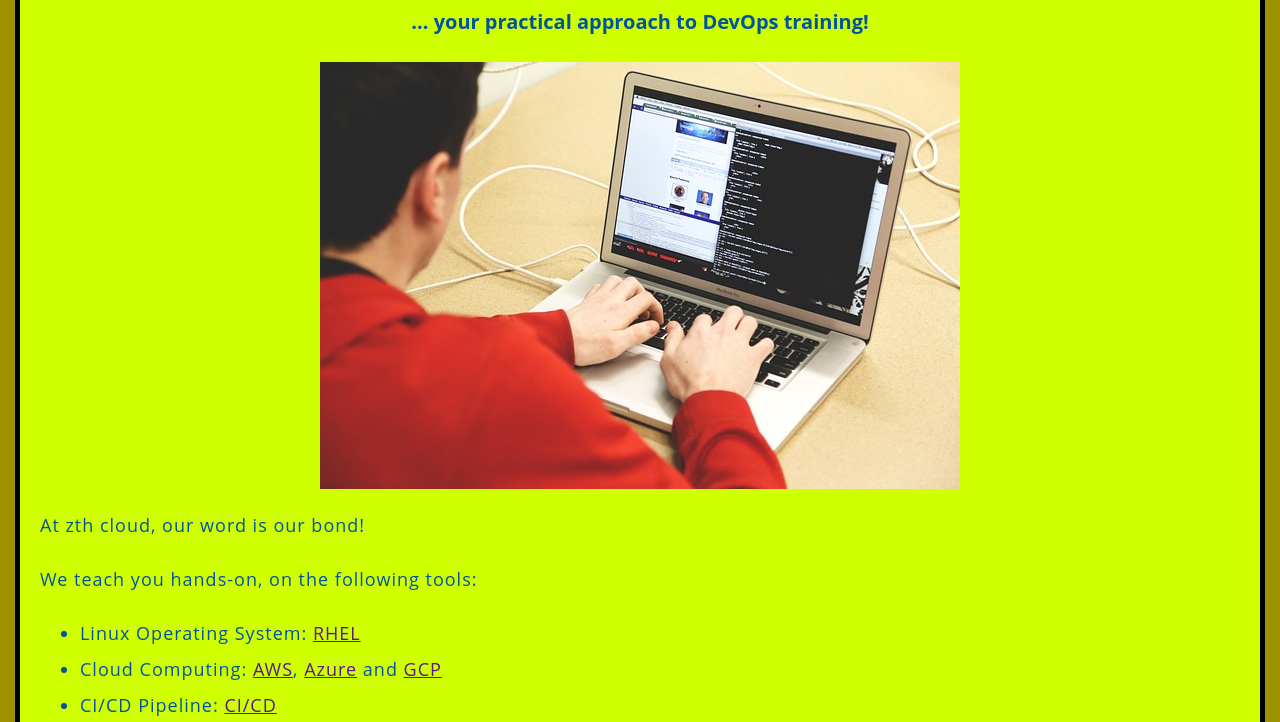
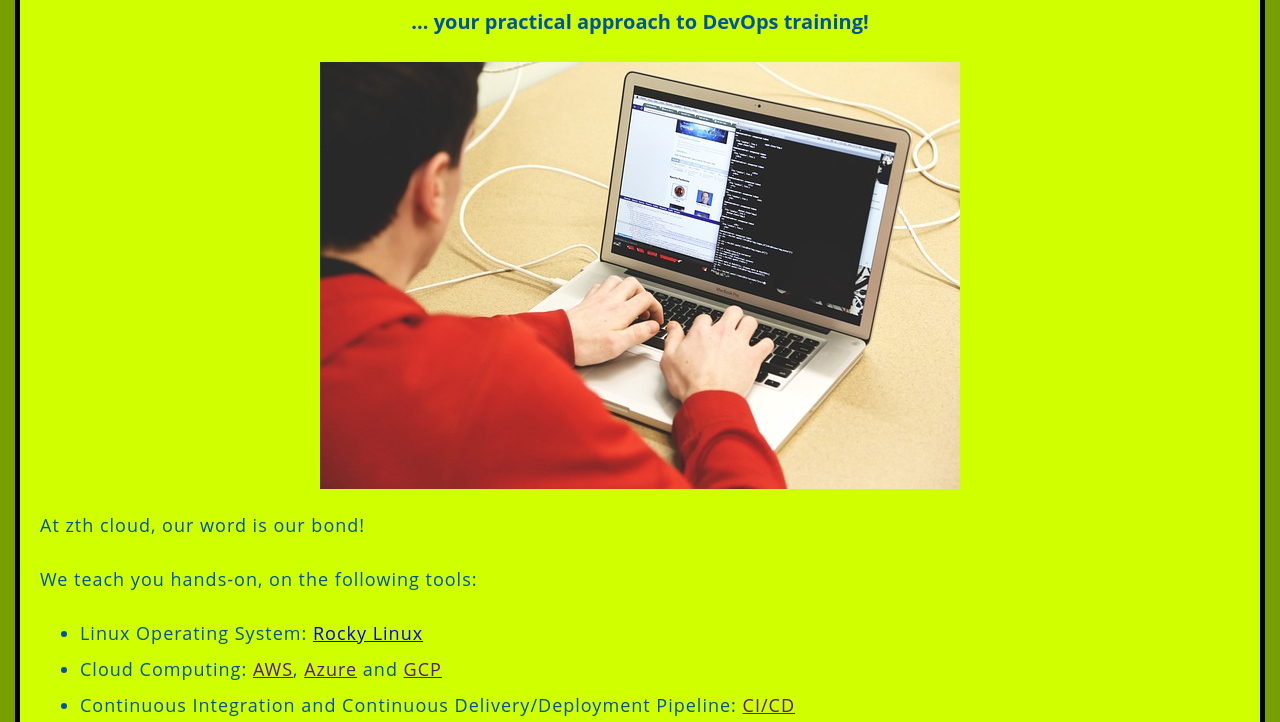
Before and after one commit to olaoruku007/web-projects, a plain HTML site: page zth-cloud/index.html in a window 1280 px wide. Shown: the part 230-952 px from the top of the page. Drawn offline with Linux system fonts and the light colour scheme.

Commit message:
I include a Linux link and I make the link to open in a new browser

```diff
--- a/zth-cloud/index.html
+++ b/zth-cloud/index.html
@@ -14,9 +14,9 @@
     <p> At zth cloud, our word is our bond!</p>
     <p>We teach you hands-on, on the following tools:
      <ul>
-        <li>Linux Operating System: <a href="">RHEL</a></li>
+        <li>Linux Operating System: <a href="images/Linux Module.pdf" target="_blank" rel="noopener noreferrer">Rocky Linux</a></li>
         <li>Cloud Computing: <a href="">AWS</a>, <a href="">Azure</a> and <a href="">GCP</a></li>
-        <li>CI/CD Pipeline: <a href="">CI/CD</a></li>
+        <li>Continuous Integration and Continuous Delivery/Deployment Pipeline: <a href="">CI/CD</a></li>
         <li>Infrastructure as code: <a href="" >Terraform</a></li>
         <li>Configuration as code: <a href="images/Ansible Module.pdf">Ansible</a></li>
         <li>Pipeline as code: <a href="" >Jenkins</a></li>
@@ -32,6 +32,7 @@
 
 
 
+
      </ul>
 
     </p>
--- a/zth-cloud/styles/style.css
+++ b/zth-cloud/styles/style.css
@@ -32,7 +32,7 @@ html {
   }
 
   html {
-    background-color: #9f9200;
+    background-color: #779f00;
 
   }
 
```
Also changed, not shown: 1 other file.
